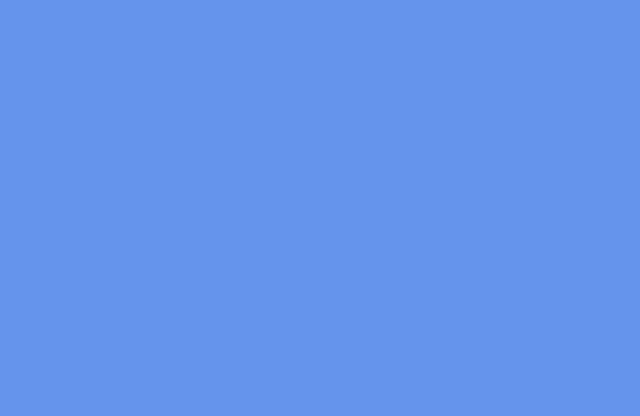
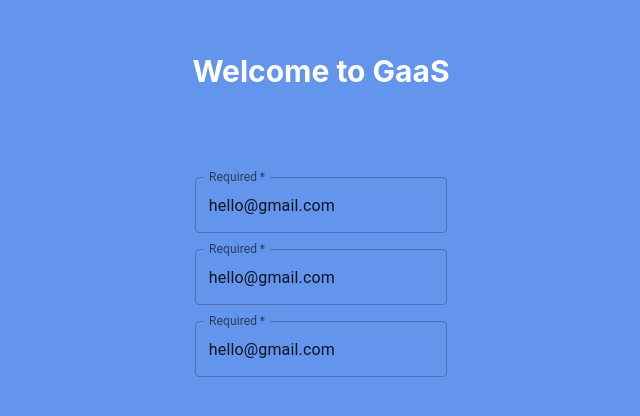
Before and after one commit to damianstone/GaaS, a React (Create React App) app in the folder gaas-app/: page /login in a window 1280 px wide. Shown: the part 206-622 px from the top of the page, without its empty margins (319-959 px from the left). Built offline with nearby package versions, Linux system fonts and the light colour scheme.

Commit message:
login so far

```diff
--- a/gaas-app/package.json
+++ b/gaas-app/package.json
@@ -3,6 +3,9 @@
   "version": "0.1.0",
   "private": true,
   "dependencies": {
+    "@emotion/react": "^11.10.6",
+    "@emotion/styled": "^11.10.6",
+    "@mui/material": "^5.11.10",
     "@testing-library/jest-dom": "^5.16.5",
     "@testing-library/react": "^13.4.0",
     "@testing-library/user-event": "^13.5.0",
--- /dev/null
+++ b/gaas-app/src/components/Input.js
@@ -0,0 +1,29 @@
+import * as React from 'react';
+import Box from '@mui/material/Box';
+import TextField from '@mui/material/TextField';
+
+const Input = (props) => {
+  return (
+    <Box
+      component='form'
+      sx={{
+        '& .MuiTextField-root': { m: 1, width: '25ch' },
+      }}
+      noValidate
+      autoComplete='off'
+    >
+      <div>
+        <TextField
+          required
+          id='outlined-required'
+          label='Required'
+          defaultValue={props.defaultValue}
+          onChange={props.onChange}
+          value={props.value}
+        />
+      </div>
+    </Box>
+  );
+};
+
+export default Input;
--- a/gaas-app/src/pages/home/Home.css
+++ b/gaas-app/src/pages/home/Home.css
@@ -1,4 +1,4 @@
-.screen {
+.homeScreen {
   width: 100%;
   height: 100vh;
   background: #6495ed;
--- a/gaas-app/src/pages/home/Home.js
+++ b/gaas-app/src/pages/home/Home.js
@@ -29,7 +29,7 @@ const Home = () => {
   // }
 
   return (
-    <div className='screen'>
+    <div className='homeScreen'>
       <div className='titleContainer'>
         <div className='avatar'>
           <p className='initials'>DS</p>
--- a/gaas-app/src/pages/login/Login.css
+++ b/gaas-app/src/pages/login/Login.css
@@ -0,0 +1,23 @@
+.screen {
+  width: 100%;
+  height: 100vh;
+  background: #6495ed;
+  display: flex;
+  flex-direction: column;
+  justify-content: center;
+  align-items: center;
+}
+
+.welcomeContainer {
+  padding: 20px;
+  margin-bottom: 30px;
+}
+
+.welcomeText {
+  color: white;
+  font-weight: bold;
+  font-size: 30px;
+}
+
+.inputContainer {
+}
--- a/gaas-app/src/pages/login/Login.js
+++ b/gaas-app/src/pages/login/Login.js
@@ -1,14 +1,45 @@
 import React, { useEffect, useState } from 'react';
 import { useDispatch, useSelector } from 'react-redux';
-import { useNavigate } from "react-router-dom";
+import { useHistory } from 'react-router-dom';
 import * as f from '../../store/actions/actions';
+
+import Input from '../../components/Input';
 import './Login.css';
 
 const Login = () => {
   const disptach = useDispatch();
+  const [register, setRegister] = useState(false);
+  const [email, setEmail] = useState(null);
+  const [password, setPassword] = useState(null);
+  const [repeatedPassword, setRepeatedPassword] = useState(null);
 
   useEffect(() => {}, []);
-  return <div className='screen'></div>;
+
+  const handleOnchange = () => {};
+  return (
+    <div className='screen'>
+      <div className='welcomeContainer'>
+        <h3 className='welcomeText'>Welcome to GaaS</h3>
+      </div>
+      <div className='inputContainer'>
+        <Input
+          onChange={handleOnchange}
+          value={email}
+          defaultValue='hello@gmail.com'
+        />
+        <Input
+          onChange={handleOnchange}
+          value={password}
+          defaultValue='hello@gmail.com'
+        />
+        <Input
+          onChange={handleOnchange}
+          value={repeatedPassword}
+          defaultValue='hello@gmail.com'
+        />
+      </div>
+    </div>
+  );
 };
 
 export default Login;
```
Also changed, not shown: 1 other file (tests, documents, lock files or other folders).
